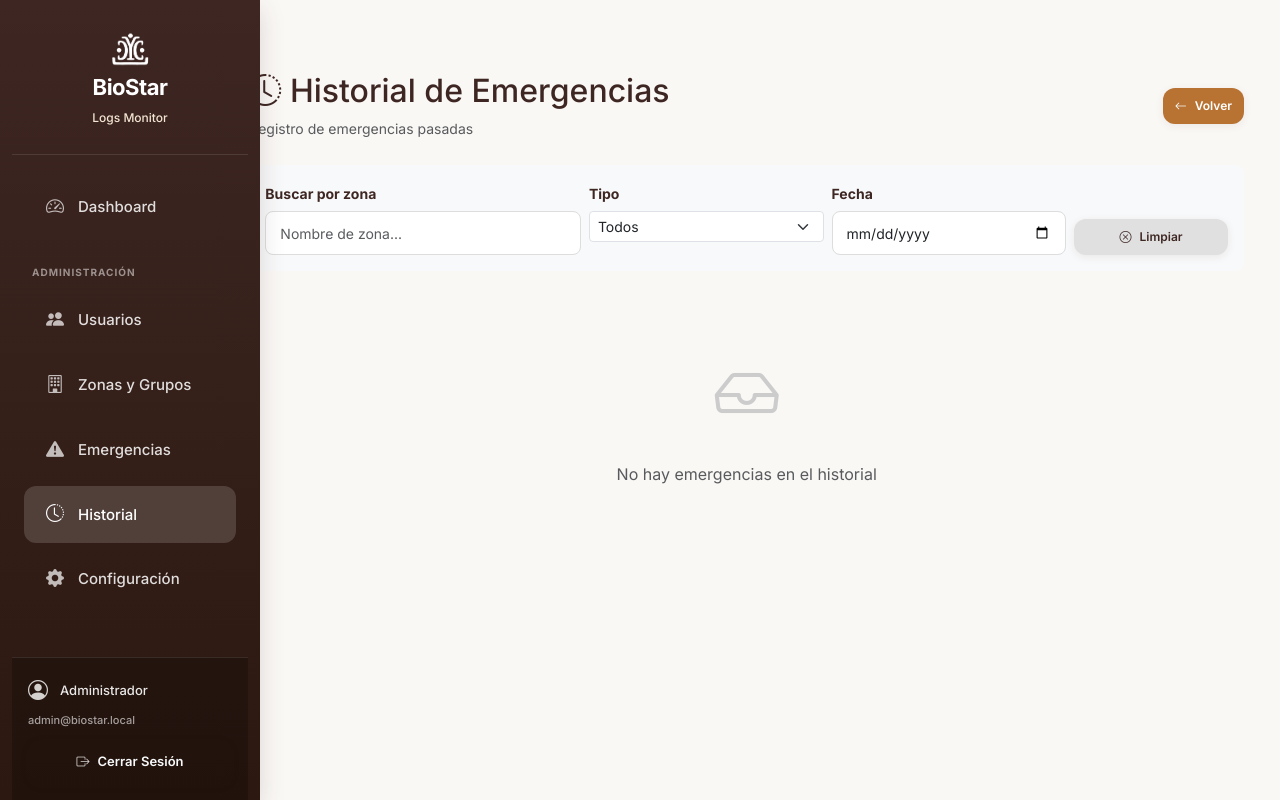
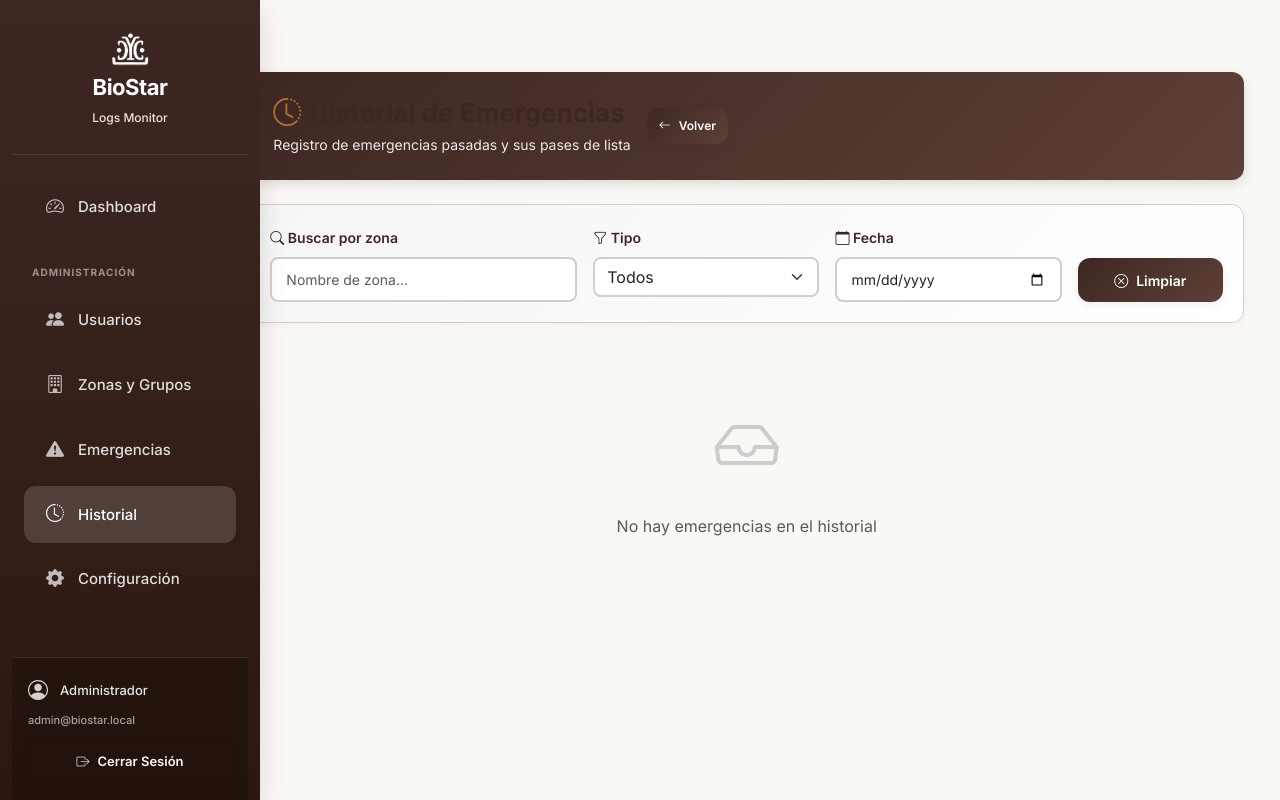
Before and after one commit to ezraidenn/DEBUGBI0, a Flask app: page /emergency/history in a window 1280 px wide. Run offline with Flask 3, Linux system fonts and the light colour scheme; a user stored in the database is signed in; data that the repository does not hold is empty; parts of the project's set-up code (start-up, migrations or seed data) failed here and were passed over; some libraries are stand-ins or nearby versions.

Commit message:
Design: Mejorar diseño visual de historial con paleta café elegante
PROBLEMA:
Usuario reporta que el diseño se ve horrible:
- Colores no elegantes (grises, azules, rojos básicos)
- Sin coherencia con paleta café del resto de la app
- Diseño visual poco profesional
- Falta de jerarquía visual

SOLUCIÓN - NUEVA PALETA CAFÉ ELEGANTE:
 Variables CSS:
   --cafe-oscuro: #3E2723
   --cafe-medio: #5D4037
   --cafe-claro: #8D6E63
   --beige-claro: #D7CCC8
   --beige-muy-claro: #F5F5F5
   --verde-natural: #4CAF50
   --rojo-suave: #E57373
   --amarillo-suave: #FFB74D

MEJORAS DE DISEÑO:

1. HEADER DE PÁGINA:
 Gradiente café oscuro a medio
 Sombra suave
 Border-radius 12px
 Botón Volver con clase btn-cafe

2. FILTROS:
 Gradiente beige muy claro a blanco
 Border beige claro
 Labels con iconos
 Inputs con border café al focus
 Botón Limpiar con gradiente café

3. CARDS DE EMERGENCIAS:
 Header con gradiente beige
 Border-bottom de 3px con color del tipo
 Icono en contenedor con gradiente
 Hover: translateY(-4px) + sombra grande
 Border-radius 12px
 Sin border-left (ahora border-bottom en header)

4. BADGES:
 Badges personalizados con gradientes café
 Font-weight 600
 Border-radius 6px
 Emojis en opciones de tipo (  )

5. ESTADÍSTICAS:
 stat-total: gradiente café claro a medio
 stat-present: gradiente verde natural
 stat-absent: gradiente rojo suave
 stat-pending: gradiente amarillo suave
 Font-size 1.25rem para números
 Sombras suaves

6. BOTONES:
 btn-export: gradiente verde
 btn-delete: gradiente rojo suave
 btn-cafe: gradiente café oscuro a medio
 Hover: translateY(-2px) + sombra
 Font-weight 600

RESULTADO:
- Paleta coherente con resto de la app
- Diseño profesional y elegante
- Jerarquía visual clara
- Transiciones suaves
- Sombras sutiles
- Gradientes modernos

```diff
--- a/webapp/templates/emergency_history.html
+++ b/webapp/templates/emergency_history.html
@@ -4,71 +4,187 @@
 
 {% block extra_css %}
 <style>
+    /* Paleta de colores café elegante */
+    :root {
+        --cafe-oscuro: #3E2723;
+        --cafe-medio: #5D4037;
+        --cafe-claro: #8D6E63;
+        --beige-claro: #D7CCC8;
+        --beige-muy-claro: #F5F5F5;
+        --verde-natural: #4CAF50;
+        --rojo-suave: #E57373;
+        --amarillo-suave: #FFB74D;
+    }
+
+    .page-header {
+        background: linear-gradient(135deg, var(--cafe-oscuro) 0%, var(--cafe-medio) 100%);
+        color: white;
+        padding: 1.5rem;
+        border-radius: 12px;
+        margin-bottom: 1.5rem;
+        box-shadow: 0 4px 12px rgba(62, 39, 35, 0.15);
+    }
+
     .emergency-card {
         transition: transform 0.2s, box-shadow 0.2s;
-        border-left: 4px solid;
+        border: none;
+        border-radius: 12px;
+        overflow: hidden;
+        background: white;
+        box-shadow: 0 2px 8px rgba(62, 39, 35, 0.08);
     }
 
     .emergency-card:hover {
-        transform: translateY(-2px);
-        box-shadow: 0 4px 12px rgba(0,0,0,0.15);
+        transform: translateY(-4px);
+        box-shadow: 0 8px 24px rgba(62, 39, 35, 0.15);
+    }
+
+    .emergency-card-header {
+        background: linear-gradient(135deg, var(--beige-muy-claro) 0%, white 100%);
+        border-bottom: 3px solid;
+        padding: 1rem;
     }
 
     .stat-badge {
-        font-size: 0.9rem;
-        padding: 0.4rem 0.8rem;
-        border-radius: 20px;
+        font-size: 0.85rem;
+        padding: 0.5rem 0.75rem;
+        border-radius: 8px;
+        font-weight: 600;
+        box-shadow: 0 2px 4px rgba(0,0,0,0.1);
     }
 
     .duration-badge {
-        background: linear-gradient(135deg, #667eea 0%, #764ba2 100%);
+        background: linear-gradient(135deg, var(--cafe-medio) 0%, var(--cafe-claro) 100%);
+        color: white;
+        font-weight: 600;
+    }
+
+    .filter-section {
+        background: linear-gradient(135deg, var(--beige-muy-claro) 0%, white 100%);
+        padding: 1.25rem;
+        border-radius: 12px;
+        margin-bottom: 1.5rem;
+        border: 1px solid var(--beige-claro);
+        box-shadow: 0 2px 8px rgba(62, 39, 35, 0.05);
+    }
+
+    .filter-section label {
+        color: var(--cafe-oscuro);
+        font-weight: 600;
+        margin-bottom: 0.5rem;
+    }
+
+    .form-control, .form-select {
+        border: 2px solid var(--beige-claro);
+        border-radius: 8px;
+        transition: border-color 0.2s;
+    }
+
+    .form-control:focus, .form-select:focus {
+        border-color: var(--cafe-medio);
+        box-shadow: 0 0 0 0.2rem rgba(93, 64, 55, 0.15);
+    }
+
+    .btn-cafe {
+        background: linear-gradient(135deg, var(--cafe-oscuro) 0%, var(--cafe-medio) 100%);
+        color: white;
+        border: none;
+        font-weight: 600;
+        transition: transform 0.2s, box-shadow 0.2s;
+    }
+
+    .btn-cafe:hover {
+        transform: translateY(-2px);
+        box-shadow: 0 4px 12px rgba(62, 39, 35, 0.25);
         color: white;
     }
 
-    .filter-section {
-        background: #f8f9fa;
-        padding: 1rem;
-        border-radius: 8px;
-        margin-bottom: 1.5rem;
+    .btn-export {
+        background: linear-gradient(135deg, var(--verde-natural) 0%, #45a049 100%);
+        color: white;
+        border: none;
+        font-weight: 600;
     }
+
+    .btn-export:hover {
+        transform: translateY(-2px);
+        box-shadow: 0 4px 12px rgba(76, 175, 80, 0.25);
+        color: white;
+    }
+
+    .btn-delete {
+        background: linear-gradient(135deg, var(--rojo-suave) 0%, #ef5350 100%);
+        color: white;
+        border: none;
+        font-weight: 600;
+    }
+
+    .btn-delete:hover {
+        transform: translateY(-2px);
+        box-shadow: 0 4px 12px rgba(229, 115, 115, 0.25);
+        color: white;
+    }
+
+    .icon-container {
+        background: linear-gradient(135deg, var(--beige-claro) 0%, var(--beige-muy-claro) 100%);
+        border-radius: 12px;
+        padding: 0.75rem;
+        display: inline-flex;
+        align-items: center;
+        justify-content: center;
+    }
+
+    .badge-custom {
+        font-weight: 600;
+        padding: 0.4rem 0.8rem;
+        border-radius: 6px;
+        font-size: 0.75rem;
+    }
+
+    .stat-total { background: linear-gradient(135deg, var(--cafe-claro) 0%, var(--cafe-medio) 100%); color: white; }
+    .stat-present { background: linear-gradient(135deg, var(--verde-natural) 0%, #45a049 100%); color: white; }
+    .stat-absent { background: linear-gradient(135deg, var(--rojo-suave) 0%, #ef5350 100%); color: white; }
+    .stat-pending { background: linear-gradient(135deg, var(--amarillo-suave) 0%, #ffa726 100%); color: white; }
 </style>
 {% endblock %}
 
 {% block content %}
 <div class="container-fluid py-4">
-    <div class="d-flex flex-column flex-md-row justify-content-between align-items-start align-items-md-center mb-4 gap-3">
+    <div class="page-header">
+        <div class="d-flex flex-column flex-md-row justify-content-between align-items-start align-items-md-center gap-3">
             <div>
-            <h2><i class="bi bi-clock-history"></i> <span class="d-none d-md-inline">Historial de Emergencias</span><span class="d-md-none">Historial</span></h2>
-            <p class="text-muted mb-0 small">Registro de emergencias pasadas</p>
+                <h2 class="mb-1"><i class="bi bi-clock-history"></i> <span class="d-none d-md-inline">Historial de Emergencias</span><span class="d-md-none">Historial</span></h2>
+                <p class="mb-0 small" style="opacity: 0.9;">Registro de emergencias pasadas y sus pases de lista</p>
             </div>
-        <a href="/emergency/emergency" class="btn btn-primary btn-sm">
+            <a href="/emergency/emergency" class="btn btn-cafe btn-sm">
                 <i class="bi bi-arrow-left"></i> Volver
             </a>
+        </div>
     </div>
 
     <!-- Filtros -->
     <div class="filter-section">
-        <div class="row g-2">
+        <div class="row g-3">
             <div class="col-12 col-md-4">
-                <label class="form-label small fw-bold">Buscar por zona</label>
-                <input type="text" id="searchZone" class="form-control form-control-sm" placeholder="Nombre de zona...">
+                <label class="form-label small"><i class="bi bi-search"></i> Buscar por zona</label>
+                <input type="text" id="searchZone" class="form-control" placeholder="Nombre de zona...">
             </div>
             <div class="col-6 col-md-3">
-                <label class="form-label small fw-bold">Tipo</label>
-                <select id="filterType" class="form-select form-select-sm">
+                <label class="form-label small"><i class="bi bi-funnel"></i> Tipo</label>
+                <select id="filterType" class="form-select">
                     <option value="">Todos</option>
                     <option value="general">General</option>
-                    <option value="fire">Incendio</option>
-                    <option value="earthquake">Sismo</option>
-                    <option value="security">Seguridad</option>
+                    <option value="fire">🔥 Incendio</option>
+                    <option value="earthquake">🌍 Sismo</option>
+                    <option value="security">🛡️ Seguridad</option>
                 </select>
             </div>
             <div class="col-6 col-md-3">
-                <label class="form-label small fw-bold">Fecha</label>
-                <input type="date" id="filterDate" class="form-control form-control-sm">
+                <label class="form-label small"><i class="bi bi-calendar"></i> Fecha</label>
+                <input type="date" id="filterDate" class="form-control">
             </div>
             <div class="col-12 col-md-2 d-flex align-items-end">
-                <button class="btn btn-secondary btn-sm w-100" onclick="clearFilters()">
+                <button class="btn btn-cafe w-100" onclick="clearFilters()">
                     <i class="bi bi-x-circle"></i> Limpiar
                 </button>
             </div>
@@ -179,75 +295,73 @@ function renderEmergencies(emergencies) {
         const resolvedDate = emergency.resolved_at ? new Date(emergency.resolved_at) : null;
 
         return `
-            <div class="card emergency-card mb-3" style="border-left-color: ${emergency.zone_color};">
-                <div class="card-body">
-                    <div class="row align-items-center g-3">
-                        <div class="col-12 col-md-6">
-                            <div class="d-flex align-items-center mb-2">
-                                <div class="rounded-circle p-2 me-2" style="background-color: ${typeColor}20;">
-                                    <i class="bi ${icon}" style="font-size: 1.2rem; color: ${typeColor};"></i>
+            <div class="card emergency-card mb-3">
+                <div class="emergency-card-header" style="border-bottom-color: ${typeColor};">
+                    <div class="d-flex align-items-center gap-2">
+                        <div class="icon-container">
+                            <i class="bi ${icon}" style="font-size: 1.5rem; color: ${typeColor};"></i>
                         </div>
-                                <div>
-                                    <h5 class="mb-0" style="font-size: 1rem;">${emergency.zone_name}</h5>
-                                    <small class="text-muted" style="font-size: 0.75rem;">
-                                        <i class="bi bi-person"></i> ${emergency.started_by}
+                        <div class="flex-grow-1">
+                            <h5 class="mb-0" style="color: var(--cafe-oscuro); font-weight: 700;">${emergency.zone_name}</h5>
+                            <small class="text-muted">
+                                <i class="bi bi-person-circle"></i> ${emergency.started_by}
                             </small>
                         </div>
-                            </div>
-
-                            <div class="d-flex gap-1 flex-wrap mt-2">
-                                <span class="badge bg-secondary" style="font-size: 0.7rem;">
-                                    <i class="bi bi-calendar"></i> ${startDate.toLocaleDateString('es-MX')}
+                        <div class="d-flex gap-1 flex-wrap">
+                            <span class="badge badge-custom" style="background: var(--cafe-medio); color: white;">
+                                <i class="bi bi-calendar3"></i> ${startDate.toLocaleDateString('es-MX')}
                             </span>
-                                <span class="badge bg-secondary" style="font-size: 0.7rem;">
+                            <span class="badge badge-custom" style="background: var(--cafe-claro); color: white;">
                                 <i class="bi bi-clock"></i> ${startDate.toLocaleTimeString('es-MX', {hour: '2-digit', minute: '2-digit'})}
                             </span>
                             ${emergency.duration_minutes ? `
-                                    <span class="badge duration-badge" style="font-size: 0.7rem;">
+                                <span class="badge badge-custom duration-badge">
                                     <i class="bi bi-hourglass-split"></i> ${emergency.duration_minutes} min
                                 </span>
                             ` : ''}
                         </div>
                     </div>
-
-                        <div class="col-12 col-md-4">
-                            <div class="d-flex gap-2 justify-content-center justify-content-md-start">
+                </div>
+                <div class="card-body">
+                    <div class="row align-items-center g-3">
+                        <div class="col-12 col-md-7">
+                            <div class="d-flex gap-2 flex-wrap">
                                 <div class="text-center">
-                                    <div class="stat-badge bg-light border" style="font-size: 0.75rem; padding: 0.3rem 0.5rem;">
-                                        <strong>${emergency.stats.total}</strong>
-                                        <div class="small text-muted">Total</div>
+                                    <div class="stat-badge stat-total">
+                                        <strong style="font-size: 1.25rem;">${emergency.stats.total}</strong>
+                                        <div class="small">Total</div>
                                     </div>
                                 </div>
                                 <div class="text-center">
-                                    <div class="stat-badge bg-success text-white" style="font-size: 0.75rem; padding: 0.3rem 0.5rem;">
-                                        <strong>${emergency.stats.present}</strong>
+                                    <div class="stat-badge stat-present">
+                                        <strong style="font-size: 1.25rem;">${emergency.stats.present}</strong>
                                         <div class="small">Presentes</div>
                                     </div>
                                 </div>
                                 <div class="text-center">
-                                    <div class="stat-badge bg-danger text-white" style="font-size: 0.75rem; padding: 0.3rem 0.5rem;">
-                                        <strong>${emergency.stats.absent}</strong>
+                                    <div class="stat-badge stat-absent">
+                                        <strong style="font-size: 1.25rem;">${emergency.stats.absent}</strong>
                                         <div class="small">Ausentes</div>
                                     </div>
                                 </div>
                                 <div class="text-center">
-                                    <div class="stat-badge bg-warning text-dark" style="font-size: 0.75rem; padding: 0.3rem 0.5rem;">
-                                        <strong>${emergency.stats.pending}</strong>
+                                    <div class="stat-badge stat-pending">
+                                        <strong style="font-size: 1.25rem;">${emergency.stats.pending}</strong>
                                         <div class="small">Pendientes</div>
                                     </div>
                                 </div>
                             </div>
                         </div>
 
-                        <div class="col-12 col-md-2">
-                            <div class="d-flex gap-2 flex-md-column">
+                        <div class="col-12 col-md-5">
+                            <div class="d-flex gap-2 flex-row justify-content-end">
                                 <a href="/emergency/api/emergency/${emergency.id}/export-excel"
-                                   class="btn btn-sm btn-primary flex-fill"
+                                   class="btn btn-sm btn-export flex-fill flex-md-grow-0"
                                    download>
                                     <i class="bi bi-file-earmark-excel"></i> <span class="d-none d-sm-inline">Exportar</span>
                                 </a>
                                 ${emergency.can_delete ? `
-                                    <button class="btn btn-sm btn-danger flex-fill" onclick="showDeleteModal(${emergency.id})">
+                                    <button class="btn btn-sm btn-delete flex-fill flex-md-grow-0" onclick="showDeleteModal(${emergency.id})">
                                         <i class="bi bi-trash"></i> <span class="d-none d-sm-inline">Borrar</span>
                                     </button>
                                 ` : ''}
```
Lines whose indentation alone changed are shown as unchanged.
